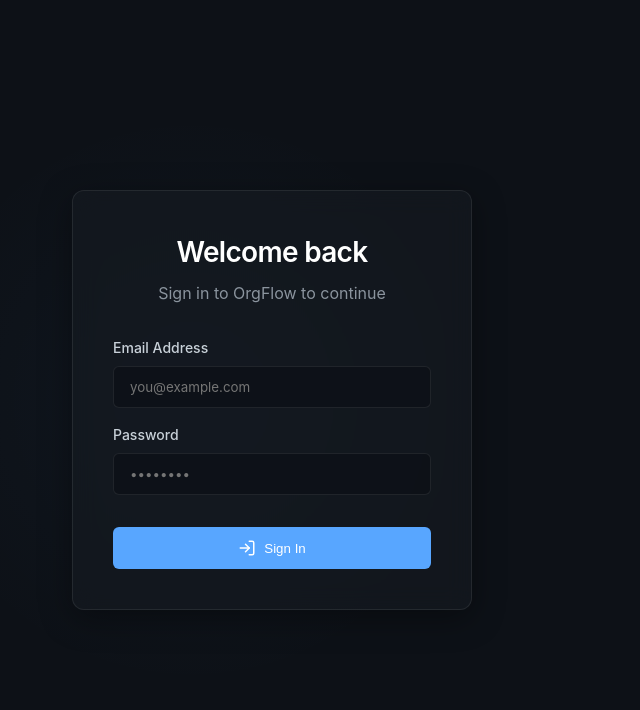
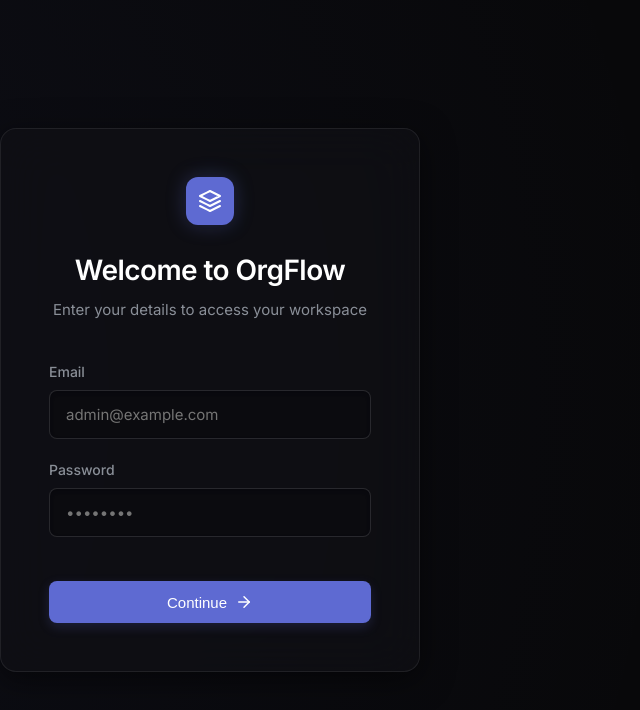
Before and after one commit to AadiyKhan/orgflow-api, a React app in the folder frontend/: page /login in a window 1280 px wide. Shown: the top 710 px of the page, without its empty margins (0-640 px from the left). Built offline with nearby package versions, Linux system fonts and the light colour scheme; no server answers; the HTML template or start-up script is replaced by a standard one.

Commit message:
feat(ui): complete premium UI overhaul with deep space aesthetics and micro-interactions

```diff
--- a/frontend/src/index.css
+++ b/frontend/src/index.css
@@ -1,13 +1,28 @@
+@import url('https://fonts.googleapis.com/css2?family=Inter:wght@400;500;600&display=swap');
+
 :root {
-  --bg-color: #0d1117;
-  --panel-bg: rgba(22, 27, 34, 0.6);
+  --bg-color: #08080A;
+  --bg-sidebar: #0C0C0F;
+  --bg-panel: rgba(18, 18, 22, 0.6);
+  --bg-card: rgba(24, 24, 28, 0.4);
   --glass-border: rgba(255, 255, 255, 0.08);
-  --text-primary: #c9d1d9;
-  --text-secondary: #8b949e;
-  --accent-primary: #58a6ff;
-  --accent-hover: #3182ce;
-  --danger: #f85149;
-  --success: #2ea043;
+  --glass-border-hover: rgba(255, 255, 255, 0.15);
+
+  --text-primary: #EDEDED;
+  --text-secondary: #8A8F98;
+  --text-tertiary: #686D76;
+
+  --accent-primary: #5E6AD2;
+  --accent-hover: #737FF5;
+  --accent-glow: rgba(94, 106, 210, 0.3);
+
+  --danger: #E5484D;
+  --success: #30A46C;
+  --warning: #F5A623;
+
+  --todo-color: #8A8F98;
+  --in-progress-color: #5E6AD2;
+  --done-color: #30A46C;
 }
 
 * {
@@ -22,57 +37,232 @@
   color: var(--text-primary);
   line-height: 1.5;
   min-height: 100vh;
-  background-image:
-    radial-gradient(circle at 15% 50%, rgba(88, 166, 255, 0.04), transparent 25%),
-    radial-gradient(circle at 85% 30%, rgba(88, 166, 255, 0.04), transparent 25%);
+  -webkit-font-smoothing: antialiased;
+  -moz-osx-font-smoothing: grayscale;
+}
+
+/* Animations */
+@keyframes mesh {
+  0% { background-position: 0% 50%; }
+  50% { background-position: 100% 50%; }
+  100% { background-position: 0% 50%; }
+}
+
+@keyframes float {
+  0% { transform: translateY(0px); }
+  50% { transform: translateY(-10px); }
+  100% { transform: translateY(0px); }
+}
+
+/* Auth Page Mesh Background */
+.mesh-bg {
+  position: relative;
+  overflow: hidden;
+  background-color: var(--bg-color);
+}
+
+.mesh-bg::before {
+  content: '';
+  position: absolute;
+  top: -50%; left: -50%; width: 200%; height: 200%;
+  background:
+    radial-gradient(circle at 50% 50%, rgba(94, 106, 210, 0.08), transparent 40%),
+    radial-gradient(circle at 20% 80%, rgba(229, 72, 77, 0.05), transparent 30%);
+  background-size: 200% 200%;
+  animation: mesh 15s ease infinite;
+  pointer-events: none;
+  z-index: 0;
 }
 
 /* Glassmorphism Utilities */
 .glass-panel {
-  background: var(--panel-bg);
+  background: var(--bg-panel);
+  backdrop-filter: blur(24px);
+  -webkit-backdrop-filter: blur(24px);
+  border: 1px solid var(--glass-border);
+  border-radius: 16px;
+  box-shadow: 0 8px 32px 0 rgba(0, 0, 0, 0.5);
+}
+
+/* Dashboard Structure */
+.layout {
+  display: flex;
+  height: 100vh;
+  overflow: hidden;
+}
+
+.sidebar {
+  width: 260px;
+  background-color: var(--bg-sidebar);
+  border-right: 1px solid var(--glass-border);
+  display: flex;
+  flex-direction: column;
+  padding: 1.5rem;
+  z-index: 10;
+}
+
+.main-content {
+  flex: 1;
+  display: flex;
+  flex-direction: column;
+  position: relative;
+  background-image: radial-gradient(circle at top right, rgba(94, 106, 210, 0.05), transparent 40%);
+}
+
+.top-header {
+  height: 64px;
+  padding: 0 2rem;
+  display: flex;
+  align-items: center;
+  justify-content: space-between;
+  border-bottom: 1px solid var(--glass-border);
+  background: rgba(8, 8, 10, 0.7);
   backdrop-filter: blur(12px);
   -webkit-backdrop-filter: blur(12px);
-  border: 1px solid var(--glass-border);
-  border-radius: 12px;
-  box-shadow: 0 8px 32px 0 rgba(0, 0, 0, 0.37);
+  position: sticky;
+  top: 0;
+  z-index: 20;
 }
 
-.glass-card {
-  background: rgba(33, 38, 45, 0.5);
-  border: 1px solid var(--glass-border);
-  border-radius: 8px;
-  padding: 1.5rem;
-  transition: all 0.2s ease-in-out;
+.kanban-container {
+  flex: 1;
+  padding: 2rem;
+  display: flex;
+  gap: 1.5rem;
+  overflow-x: auto;
+  overflow-y: hidden;
 }
 
-.glass-card:hover {
-  transform: translateY(-2px);
-  border-color: rgba(255, 255, 255, 0.15);
-  box-shadow: 0 4px 12px rgba(0,0,0,0.5);
+.kanban-column {
+  flex: 1;
+  min-width: 320px;
+  max-width: 400px;
+  display: flex;
+  flex-direction: column;
+  background: rgba(12, 12, 15, 0.4);
+  border-radius: 12px;
+  border: 1px solid var(--glass-border);
 }
 
-/* Typography */
-h1, h2, h3, h4 {
+.kanban-header {
+  padding: 1rem 1.25rem;
+  border-bottom: 1px solid var(--glass-border);
+  display: flex;
+  align-items: center;
+  gap: 0.75rem;
+  font-weight: 500;
+  font-size: 0.875rem;
+  color: var(--text-primary);
+}
+
+.kanban-count {
+  background: rgba(255,255,255,0.05);
+  padding: 0.15rem 0.5rem;
+  border-radius: 9999px;
+  font-size: 0.75rem;
+  color: var(--text-secondary);
+}
+
+.kanban-body {
+  padding: 1rem;
+  display: flex;
+  flex-direction: column;
+  gap: 1rem;
+  overflow-y: auto;
+  flex: 1;
+}
+
+/* Premium Task Card */
+.task-card {
+  background: var(--bg-card);
+  border: 1px solid var(--glass-border);
+  border-radius: 10px;
+  padding: 1.25rem;
+  transition: all 0.3s cubic-bezier(0.4, 0, 0.2, 1);
+  cursor: pointer;
+  position: relative;
+  overflow: hidden;
+}
+
+.task-card::before {
+  content: '';
+  position: absolute;
+  top: 0; left: 0; width: 100%; height: 100%;
+  background: linear-gradient(180deg, rgba(255,255,255,0.03) 0%, transparent 100%);
+  opacity: 0;
+  transition: opacity 0.3s ease;
+  pointer-events: none;
+}
+
+.task-card:hover {
+  transform: translateY(-3px) scale(1.01);
+  border-color: var(--accent-primary);
+  box-shadow: 0 12px 24px -8px rgba(0, 0, 0, 0.8), 0 0 15px var(--accent-glow);
+}
+
+.task-card:hover::before {
+  opacity: 1;
+}
+
+.task-id {
+  font-size: 0.75rem;
+  color: var(--text-secondary);
+  font-weight: 500;
+  letter-spacing: 0.05em;
+  margin-bottom: 0.5rem;
+}
+
+.task-title {
+  font-size: 0.9375rem;
+  font-weight: 500;
+  color: var(--text-primary);
+  margin-bottom: 1rem;
+  line-height: 1.4;
+}
+
+.task-footer {
+  display: flex;
+  align-items: center;
+  justify-content: space-between;
+  border-top: 1px solid rgba(255,255,255,0.04);
+  padding-top: 0.75rem;
+}
+
+/* Avatar */
+.avatar {
+  width: 24px;
+  height: 24px;
+  border-radius: 50%;
+  background: linear-gradient(135deg, var(--accent-primary), #A07CF5);
+  display: flex;
+  align-items: center;
+  justify-content: center;
+  font-size: 0.65rem;
+  font-weight: 600;
   color: #fff;
-  font-weight: 600;
-  letter-spacing: -0.025em;
+  border: 1px solid rgba(255,255,255,0.2);
+  box-shadow: 0 2px 5px rgba(0,0,0,0.5);
 }
 
 /* Inputs & Buttons */
-input, textarea, select {
+input {
   width: 100%;
-  padding: 0.75rem 1rem;
-  background: rgba(13, 17, 23, 0.8);
-  border: 1px solid var(--glass-border);
-  border-radius: 6px;
+  padding: 0.875rem 1rem;
+  background: rgba(12, 12, 15, 0.8);
+  border: 1px solid rgba(255, 255, 255, 0.12);
+  border-radius: 8px;
   color: var(--text-primary);
   font-family: inherit;
-  transition: border-color 0.2s;
+  font-size: 0.9375rem;
+  transition: all 0.2s ease;
+  box-shadow: inset 0 2px 4px rgba(0,0,0,0.2);
 }
 
-input:focus, textarea:focus {
+input:focus {
   outline: none;
   border-color: var(--accent-primary);
+  box-shadow: inset 0 2px 4px rgba(0,0,0,0.2), 0 0 0 2px var(--accent-glow);
+  background: rgba(18, 18, 22, 0.9);
 }
 
 .btn {
@@ -81,33 +271,61 @@
   justify-content: center;
   gap: 0.5rem;
   padding: 0.75rem 1.5rem;
-  border-radius: 6px;
+  border-radius: 8px;
   font-weight: 500;
+  font-size: 0.9375rem;
   cursor: pointer;
-  transition: all 0.2s;
+  transition: all 0.2s cubic-bezier(0.4, 0, 0.2, 1);
   border: none;
 }
 
 .btn-primary {
   background: var(--accent-primary);
   color: #fff;
+  box-shadow: 0 4px 12px rgba(94, 106, 210, 0.2);
+  position: relative;
+  overflow: hidden;
 }
 
 .btn-primary:hover {
   background: var(--accent-hover);
-  transform: scale(1.02);
+  transform: translateY(-1px);
+  box-shadow: 0 6px 16px rgba(94, 106, 210, 0.4);
 }
 
-/* Layout Utilities */
-.container {
-  max-width: 1200px;
-  margin: 0 auto;
-  padding: 2rem;
+.btn-primary:active {
+  transform: translateY(1px);
 }
 
+/* Sidebar Nav Item */
+.nav-item {
+  display: flex;
+  align-items: center;
+  gap: 0.75rem;
+  padding: 0.75rem 1rem;
+  border-radius: 6px;
+  color: var(--text-secondary);
+  text-decoration: none;
+  font-size: 0.875rem;
+  font-weight: 500;
+  transition: all 0.2s ease;
+  margin-bottom: 0.25rem;
+}
+
+.nav-item:hover {
+  background: rgba(255, 255, 255, 0.05);
+  color: var(--text-primary);
+}
+
+.nav-item.active {
+  background: rgba(255, 255, 255, 0.08);
+  color: var(--text-primary);
+}
+
+/* Utilities */
 .flex { display: flex; }
 .flex-col { display: flex; flex-direction: column; }
 .items-center { align-items: center; }
 .justify-between { justify-content: space-between; }
-.gap-4 { gap: 1rem; }
-.mt-4 { margin-top: 1rem; }
+.gap-2 { gap: 0.5rem; }
+.mt-6 { margin-top: 1.5rem; }
--- a/frontend/src/pages/Login.jsx
+++ b/frontend/src/pages/Login.jsx
@@ -1,7 +1,7 @@
 import React, { useState } from 'react';
 import { useNavigate } from 'react-router-dom';
 import api from '../api';
-import { LogIn } from 'lucide-react';
+import { LogIn, ArrowRight } from 'lucide-react';
 
 export default function Login() {
   const [email, setEmail] = useState('');
@@ -27,32 +27,41 @@
   };
 
   return (
-    <div className="container flex items-center justify-center" style={{ minHeight: '100vh' }}>
-      <div className="glass-panel" style={{ width: '100%', maxWidth: '400px', padding: '2.5rem' }}>
-        <div style={{ textAlign: 'center', marginBottom: '2rem' }}>
-          <h2 style={{ fontSize: '1.75rem', marginBottom: '0.5rem' }}>Welcome back</h2>
-          <p style={{ color: 'var(--text-secondary)' }}>Sign in to OrgFlow to continue</p>
+    <div className="mesh-bg flex items-center justify-center" style={{ minHeight: '100vh', width: '100%' }}>
+      <div className="glass-panel" style={{ width: '100%', maxWidth: '420px', padding: '3rem', position: 'relative', zIndex: 10 }}>
+
+        <div style={{ textAlign: 'center', marginBottom: '2.5rem' }}>
+          <div style={{ width: '48px', height: '48px', background: 'var(--accent-primary)', borderRadius: '12px', display: 'flex', alignItems: 'center', justifyContent: 'center', margin: '0 auto 1.5rem', boxShadow: '0 0 20px var(--accent-glow)' }}>
+             <svg width="24" height="24" viewBox="0 0 24 24" fill="none" xmlns="http://www.w3.org/2000/svg">
+                <path d="M12 2L2 7L12 12L22 7L12 2Z" stroke="white" strokeWidth="2" strokeLinecap="round" strokeLinejoin="round"/>
+                <path d="M2 17L12 22L22 17" stroke="white" strokeWidth="2" strokeLinecap="round" strokeLinejoin="round"/>
+                <path d="M2 12L12 17L22 12" stroke="white" strokeWidth="2" strokeLinecap="round" strokeLinejoin="round"/>
+             </svg>
+          </div>
+          <h2 style={{ fontSize: '1.75rem', marginBottom: '0.5rem', letterSpacing: '-0.02em', color: '#fff' }}>Welcome to OrgFlow</h2>
+          <p style={{ color: 'var(--text-secondary)', fontSize: '0.9375rem' }}>Enter your details to access your workspace</p>
         </div>
 
         {error && (
-          <div style={{ background: 'rgba(248, 81, 73, 0.1)', border: '1px solid var(--danger)', color: 'var(--danger)', padding: '0.75rem', borderRadius: '6px', marginBottom: '1.5rem', fontSize: '0.875rem' }}>
+          <div style={{ background: 'rgba(229, 72, 77, 0.1)', border: '1px solid rgba(229, 72, 77, 0.3)', color: 'var(--danger)', padding: '0.875rem', borderRadius: '8px', marginBottom: '1.5rem', fontSize: '0.875rem', display: 'flex', alignItems: 'center', gap: '0.5rem' }}>
+            <svg width="16" height="16" viewBox="0 0 24 24" fill="none" stroke="currentColor" strokeWidth="2"><circle cx="12" cy="12" r="10"></circle><line x1="12" y1="8" x2="12" y2="12"></line><line x1="12" y1="16" x2="12.01" y2="16"></line></svg>
             {error}
           </div>
         )}
 
-        <form onSubmit={handleSubmit} className="flex-col gap-4">
+        <form onSubmit={handleSubmit} className="flex-col" style={{ gap: '1.25rem' }}>
           <div>
-            <label style={{ display: 'block', marginBottom: '0.5rem', fontSize: '0.875rem', fontWeight: '500' }}>Email Address</label>
+            <label style={{ display: 'block', marginBottom: '0.5rem', fontSize: '0.875rem', fontWeight: '500', color: 'var(--text-secondary)' }}>Email</label>
             <input
               type="email"
               value={email}
               onChange={(e) => setEmail(e.target.value)}
-              placeholder="you@example.com"
+              placeholder="admin@example.com"
               required
             />
           </div>
           <div>
-            <label style={{ display: 'block', marginBottom: '0.5rem', fontSize: '0.875rem', fontWeight: '500' }}>Password</label>
+            <label style={{ display: 'block', marginBottom: '0.5rem', fontSize: '0.875rem', fontWeight: '500', color: 'var(--text-secondary)' }}>Password</label>
             <input
               type="password"
               value={password}
@@ -62,10 +71,10 @@
             />
           </div>
 
-          <button type="submit" className="btn btn-primary mt-4" disabled={loading} style={{ width: '100%' }}>
-            {loading ? 'Signing in...' : (
+          <button type="submit" className="btn btn-primary mt-6" disabled={loading} style={{ width: '100%' }}>
+            {loading ? 'Authenticating...' : (
               <>
-                <LogIn size={18} /> Sign In
+                Continue <ArrowRight size={18} />
               </>
             )}
           </button>
```
Also changed, not shown: frontend/src/pages/Dashboard.jsx (+94 -34 lines).
